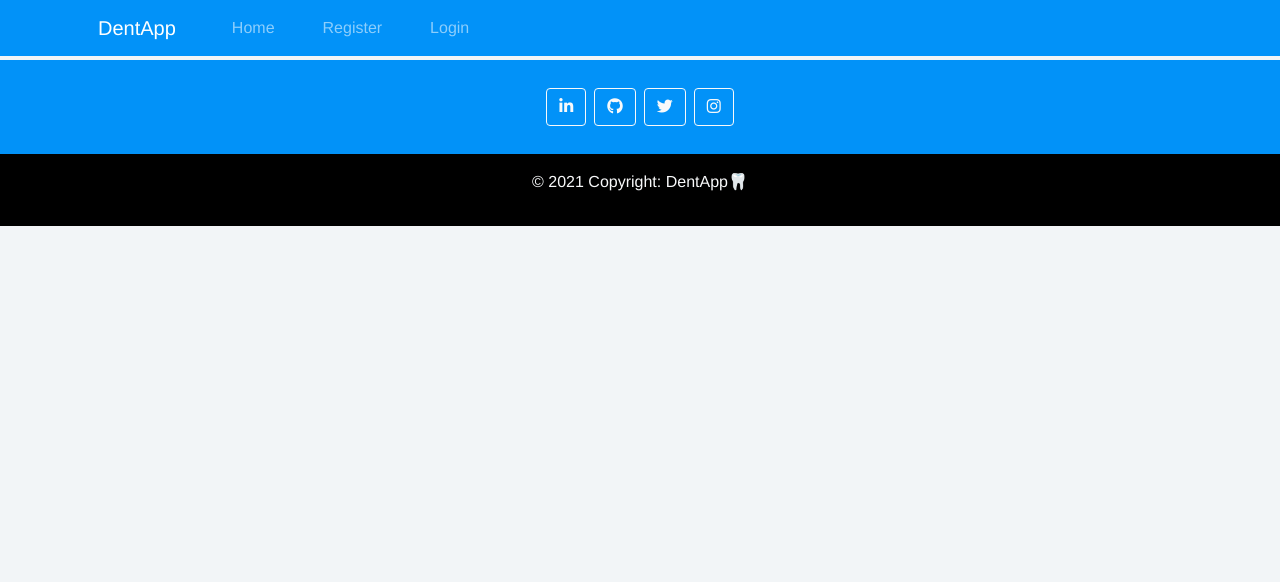
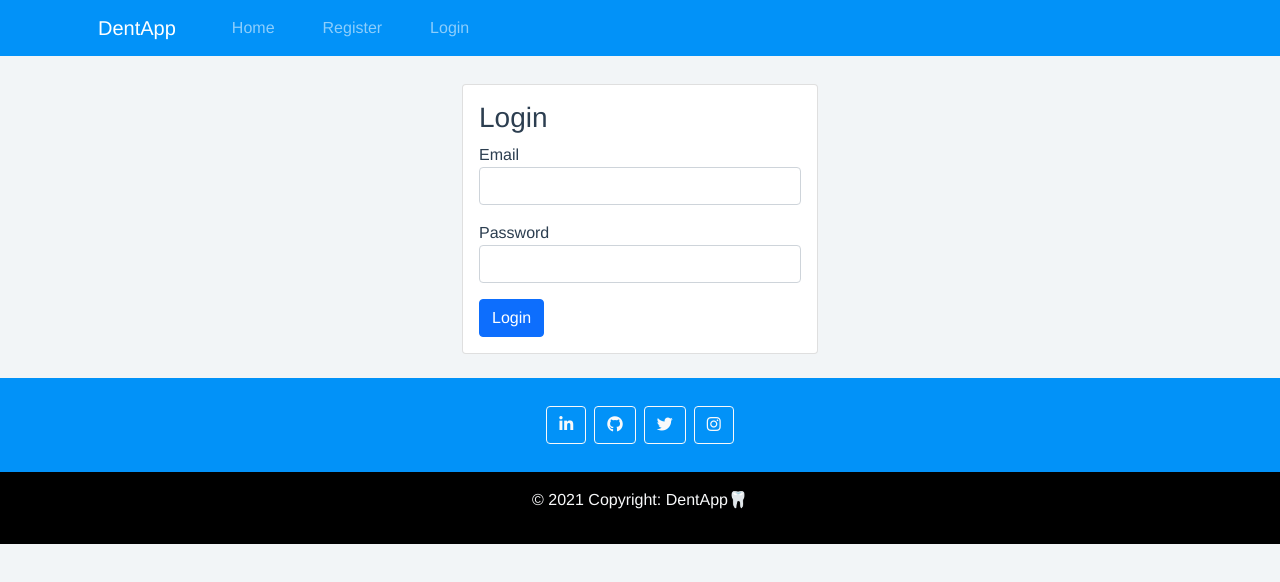
Before and after one commit to ibobev/dent-appointment-system, a Vue app in the folder client/: page /admin/login in a window 1280 px wide. Shown: the top 582 px of the page. Built offline with nearby package versions, Linux system fonts and the light colour scheme.

Commit message:
WIP: Admin login

```diff
--- a/client/src/App.vue
+++ b/client/src/App.vue
@@ -11,7 +11,7 @@
   font-family: Avenir, Helvetica, Arial, sans-serif;
   -webkit-font-smoothing: antialiased;
   -moz-osx-font-smoothing: grayscale;
-  text-align: center;
+  /* text-align: center; */
   color: #2c3e50;
   /*margin-bottom:200px;*/
 }
--- a/client/src/router/index.js
+++ b/client/src/router/index.js
@@ -1,22 +1,38 @@
-import { createRouter, createWebHistory } from 'vue-router'
-import Home from '../views/Home.vue'
-import Login from '../views/Login.vue'
-import Register from '../views/Register.vue'
+import { createRouter, createWebHistory } from 'vue-router';
+import Home from '../views/Home.vue';
+
+import AdminView from '../views/Admin/AdminView';
+import AdminLogin from '../views/Admin/AdminLogin';
+
+import Login from '../views/Login.vue';
+import Register from '../views/Register.vue';
 
 const routes = [
   {
+    name: 'Home',
     path: '/',
-    name: 'Home',
     component: Home
   },
   {
+    name: 'Admin',
+    path: '/admin',
+    component: AdminView,
+    children: [
+      {
+        name: 'AdminLogin',
+        path: 'login',
+        component: AdminLogin
+      }
+    ]
+  },
+  {
+    name: 'Login',
     path: '/login',
-    name: 'Login',
     component: Login
   },
   {
+    name: 'Register',
     path: '/register/:type?',
-    name: 'Register',
     component: Register,
   }
 ]
--- /dev/null
+++ b/client/src/views/Admin/AdminLogin.vue
@@ -0,0 +1,76 @@
+<template>
+  <div class="container">
+    <div class="row">
+      <div class="col-sm-12 col-md-6 offset-md-3 col-lg-4 offset-lg-4">
+        <div class="card my-4">
+          <div class="card-body">
+            <h3>Login</h3>
+            <form @submit.prevent="onLogin">
+              <div class="mb-3">
+                <label for="email">Email</label>
+                <input
+                  type="email"
+                  id="email"
+                  class="form-control"
+                  required
+                  v-model="email"
+                />
+              </div>
+              <div class="mb-3">
+                <label for="password">Password</label>
+                <input
+                  type="password"
+                  id="password"
+                  class="form-control"
+                  required
+                  v-model="password"
+                />
+              </div>
+              <button type="submit" class="btn btn-primary">Login</button>
+            </form>
+          </div>
+        </div>
+      </div>
+    </div>
+  </div>
+</template>
+
+<script>
+import axios from "axios";
+
+export default {
+  data() {
+    return {
+      email: "",
+      password: "",
+    };
+  },
+  methods: {
+    onLogin() {
+      axios
+        .post("/api/v1/admin/login", {
+          email: this.email,
+          password: this.password,
+        })
+        .then(
+          (res) => {
+            const token = res.data.token;
+            document.cookie = `a_token=${token}`;
+          },
+          (error) => {
+            if (error.response) {
+              this.error = error.response.data.statusmsg;
+            } else if (error.request) {
+              console.error(error.request.data);
+            } else {
+              console.error(error);
+            }
+          }
+        );
+    },
+  },
+};
+</script>
+
+<style>
+</style>
--- /dev/null
+++ b/client/src/views/Admin/AdminView.vue
@@ -0,0 +1,14 @@
+<template>
+  <router-view></router-view>
+</template>
+
+<script>
+export default {
+  mounted() {
+    this.$router.push({ path: '/admin/login' });
+  }
+};
+</script>
+
+<style>
+</style>
--- /dev/null
+++ b/client/src/views/Admin/Login.vue
@@ -0,0 +1,13 @@
+<template>
+  Login
+</template>
+
+<script>
+export default {
+
+}
+</script>
+
+<style>
+
+</style>
```
Also changed, not shown: 2 other files (tests, documents, lock files or other folders).
